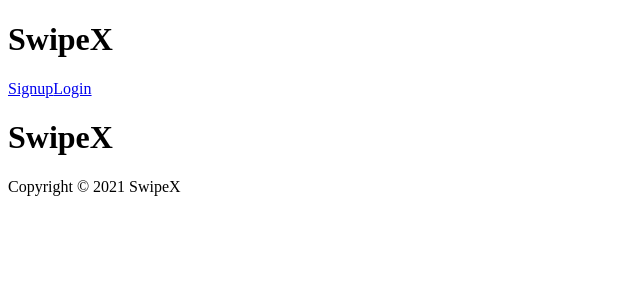
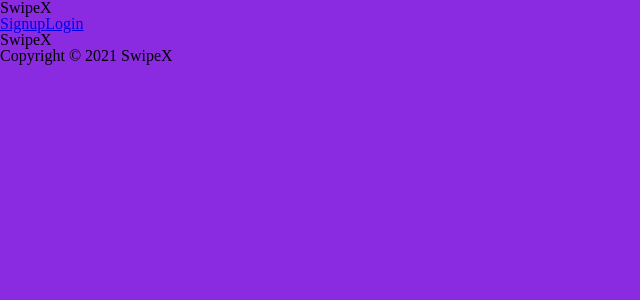
Before and after one commit to jyl625/swipex, a React (Create React App) app in the folder frontend/: page / in a window 1280 px wide. Shown: the top 300 px of the page, without its empty margins (0-640 px from the left). Built offline with nearby package versions, Linux system fonts and the light colour scheme.

Commit message:
styling folder added

```diff
--- a/frontend/src/components/root.js
+++ b/frontend/src/components/root.js
@@ -3,6 +3,8 @@
 import { HashRouter } from 'react-router-dom';
 // We'll create this soon
 import App from './app';
+import './stylings/reset.css';
+import './stylings/test.css';
 
 const Root = ({ store }) => (
   <Provider store={ store }>
--- /dev/null
+++ b/frontend/src/components/stylings/reset.css
@@ -0,0 +1,49 @@
+/* http://meyerweb.com/eric/tools/css/reset/
+   v2.0 | 20110126
+   License: none (public domain)
+*/
+
+html, body, div, span, applet, object, iframe,
+h1, h2, h3, h4, h5, h6, p, blockquote, pre,
+a, abbr, acronym, address, big, cite, code,
+del, dfn, em, img, ins, kbd, q, s, samp,
+small, strike, strong, sub, sup, tt, var,
+b, u, i, center,
+dl, dt, dd, ol, ul, li,
+fieldset, form, label, legend,
+table, caption, tbody, tfoot, thead, tr, th, td,
+article, aside, canvas, details, embed,
+figure, figcaption, footer, header, hgroup,
+menu, nav, output, ruby, section, summary,
+time, mark, audio, video {
+	margin: 0;
+	padding: 0;
+	border: 0;
+	font-size: 100%;
+	font: inherit;
+	vertical-align: baseline;
+}
+/* HTML5 display-role reset for older browsers */
+article, aside, details, figcaption, figure,
+footer, header, hgroup, menu, nav, section {
+	display: block;
+}
+body {
+	line-height: 1;
+  background-color: brown;
+}
+ol, ul {
+	list-style: none;
+}
+blockquote, q {
+	quotes: none;
+}
+blockquote:before, blockquote:after,
+q:before, q:after {
+	content: '';
+	content: none;
+}
+table {
+	border-collapse: collapse;
+	border-spacing: 0;
+}
--- /dev/null
+++ b/frontend/src/components/stylings/test.css
@@ -0,0 +1,3 @@
+body {
+  background-color: blueviolet;
+}
```
Also changed, not shown: 1 other file (tests, documents, lock files or other folders).
